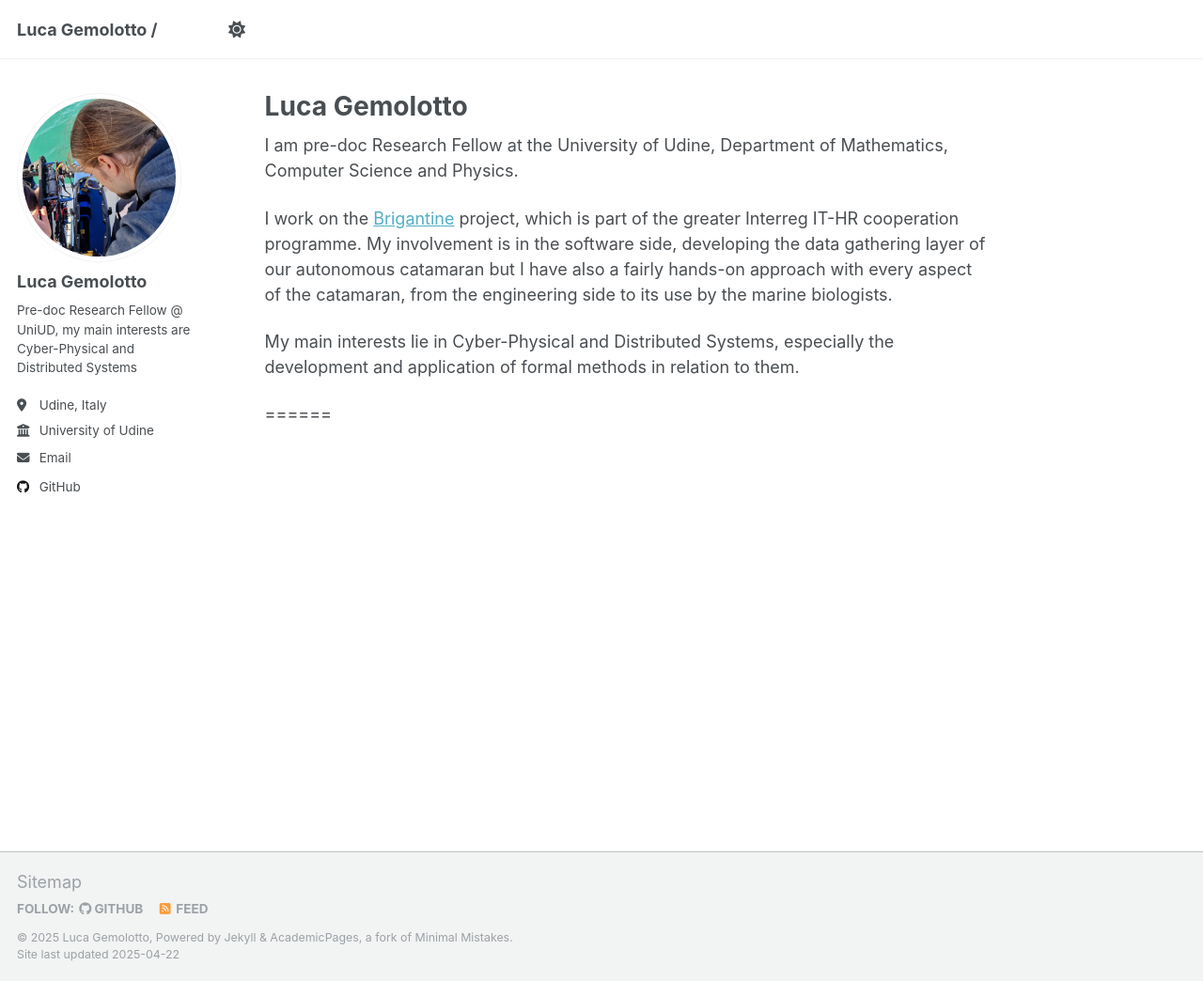
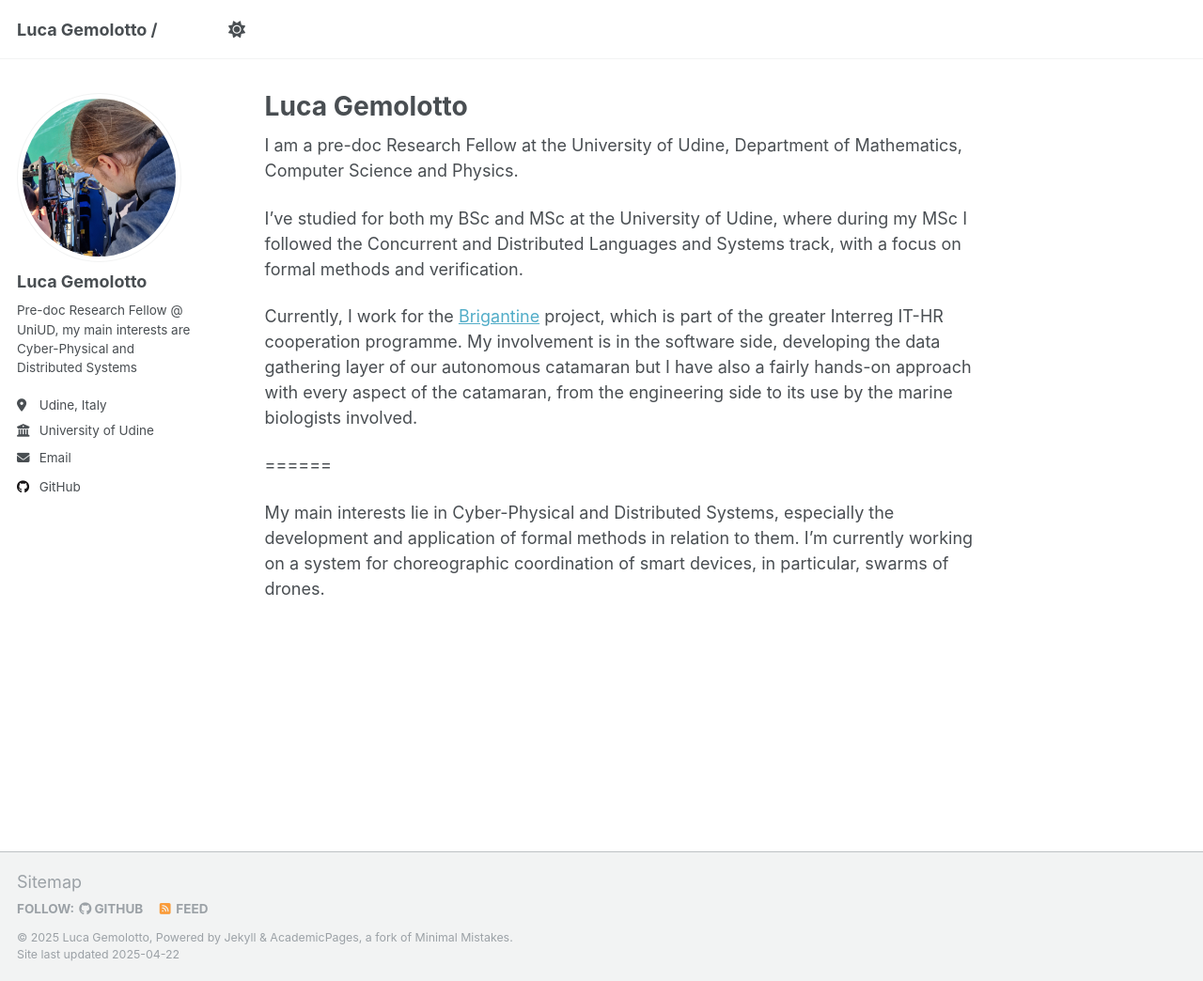
Before and after one commit to lucagemolotto/lucagemolotto.github.io, a Jekyll site: the page built from _pages/about.md, in a window 1280 px wide and 1044 px high. Shown: the whole window at 94% size. Built offline with Jekyll 4.4.1, drawn with Linux system fonts in a browser that asks for light colours.

```diff
--- a/_pages/about.md
+++ b/_pages/about.md
@@ -7,10 +7,13 @@ redirect_from:
   - /about.html
 ---
 
-I am pre-doc Research Fellow at the University of Udine, Department of Mathematics, Computer Science and Physics.
+I am a pre-doc Research Fellow at the University of Udine, Department of Mathematics, Computer Science and Physics.
 
-I work on the [Brigantine](https://www.italy-croatia.eu/web/brigantine) project, which is part of the greater Interreg IT-HR cooperation programme. My involvement is in the software side, developing the data gathering layer of our autonomous catamaran but I have also a fairly hands-on approach with every aspect of the catamaran, from the engineering side to its use by the marine biologists.
+I've studied for both my BSc and MSc at the University of Udine, where during my MSc I followed the Concurrent and Distributed Languages and Systems track, with a focus on formal methods and verification.
+
+Currently, I work for the [Brigantine](https://www.italy-croatia.eu/web/brigantine) project, which is part of the greater Interreg IT-HR cooperation programme. My involvement is in the software side, developing the data gathering layer of our autonomous catamaran but I have also a fairly hands-on approach with every aspect of the catamaran, from the engineering side to its use by the marine biologists involved.
+
+======
 
 My main interests lie in Cyber-Physical and Distributed Systems, especially the development and application of formal methods in relation to them.
-
-======
+I'm currently working on a system for choreographic coordination of smart devices, in particular, swarms of drones.
```
Also changed, not shown: _publications/2025-04-04-paper-title-number-1.md (+1 -1 lines).
